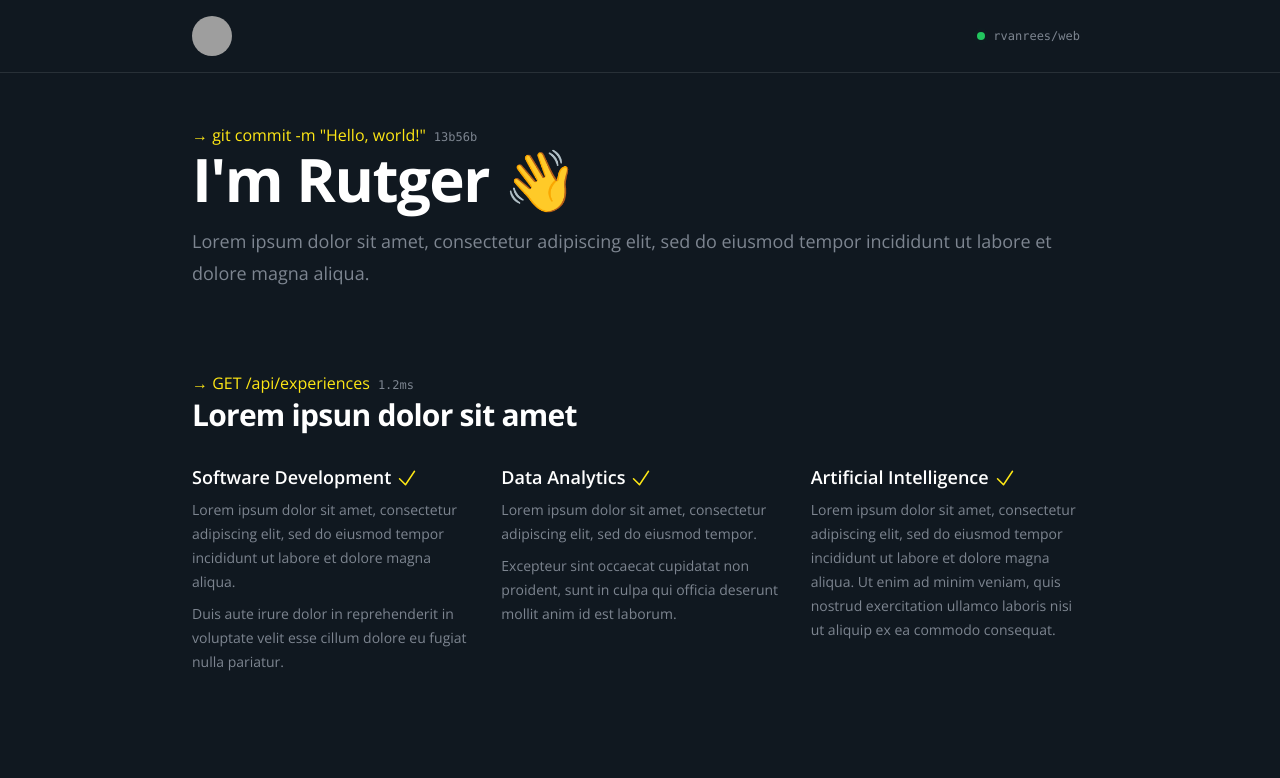
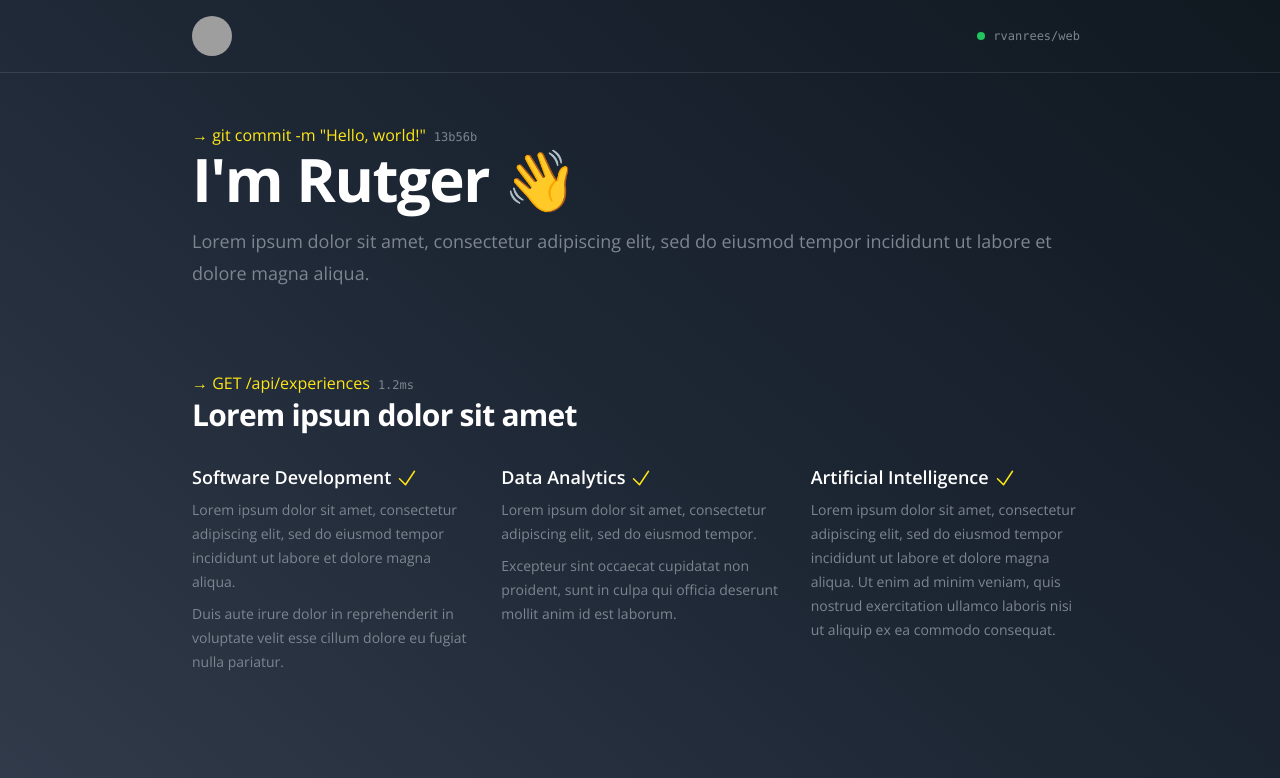
Before and after one commit to rvanrees/web, a Next.js app: page / in a window 1280 px wide. Shown: the top 778 px of the page. Built offline with nearby package versions, Linux system fonts and the light colour scheme; grey boxes are pictures that could not be loaded.

Commit message:
Added gradient

```diff
--- a/src/app/layout.tsx
+++ b/src/app/layout.tsx
@@ -19,7 +19,10 @@ export default function RootLayout({
   children: React.ReactNode;
 }) {
   return (
-    <html lang="en" className="bg-charcoal">
+    <html
+      lang="en"
+      className="bg-gradient-to-bl from-charcoal via-gray-800 to-gray-700"
+    >
       <body className={font.className}>
         {children}
         <Analytics />
--- a/tailwind.config.ts
+++ b/tailwind.config.ts
@@ -16,6 +16,7 @@ const config: Config = {
       white: colors.white,
       black: colors.black,
       slate: colors.slate,
+      gray: colors.gray,
       transparent: colors.transparent,
     },
   },
```
